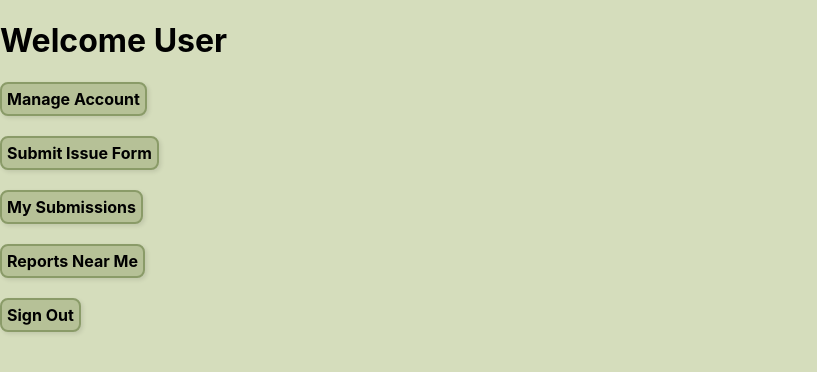
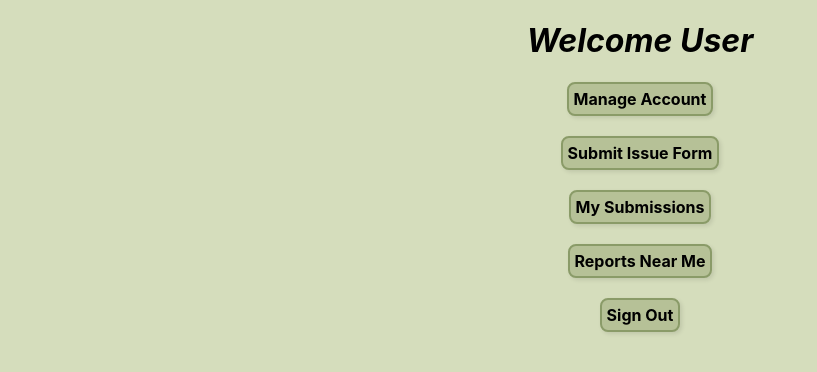
Before and after one commit to dungtran3864/swen-514-web-app, a React (Create React App) app: page /gov-home in a window 1280 px wide. Shown: the top 372 px of the page, without its empty margins (0-817 px from the left). Built offline with nearby package versions, Linux system fonts and the light colour scheme.

Commit message:
updated government report/home page css

```diff
--- a/src/GovernmentHome.js
+++ b/src/GovernmentHome.js
@@ -1,10 +1,24 @@
 import './css/Home.css';
 import Button from "./Button"
+import Styles from "./Styles"
+import styled from "styled-components";
+import {CenteredColumn} from "./StyleBlocks";
 
-const CitizenHome = () => {
+const StyledGovHome = styled(CenteredColumn)`
+
+    header{
+      h1{
+        ${Styles.header}
+        font-style: italic;
+      }
+    }
+
+`;
+
+const GovernmentHome = () => {
 
     return (
-        <div className="GovernmentHome">
+        <div className="GovernmentHome"><StyledGovHome>
             <header className="gov-home-header">
                 <h1>Welcome User</h1>
             </header>
@@ -17,8 +31,8 @@ const CitizenHome = () => {
                 <Button to="/" label="Sign Out"/><br/><br/>
             </form>
             </body>
-        </div>
+        </StyledGovHome></div>
     );
 }
 
-export default CitizenHome;
+export default GovernmentHome;
--- a/src/css/Home.css
+++ b/src/css/Home.css
@@ -38,6 +38,15 @@
   text-align: center;
 }
 
+.GovernmentHome{
+  text-align: center;
+
+}
+
+.GovernmentReport{
+  text-align: center;
+}
+
 .error-msg {
   color: red;
 }
```
